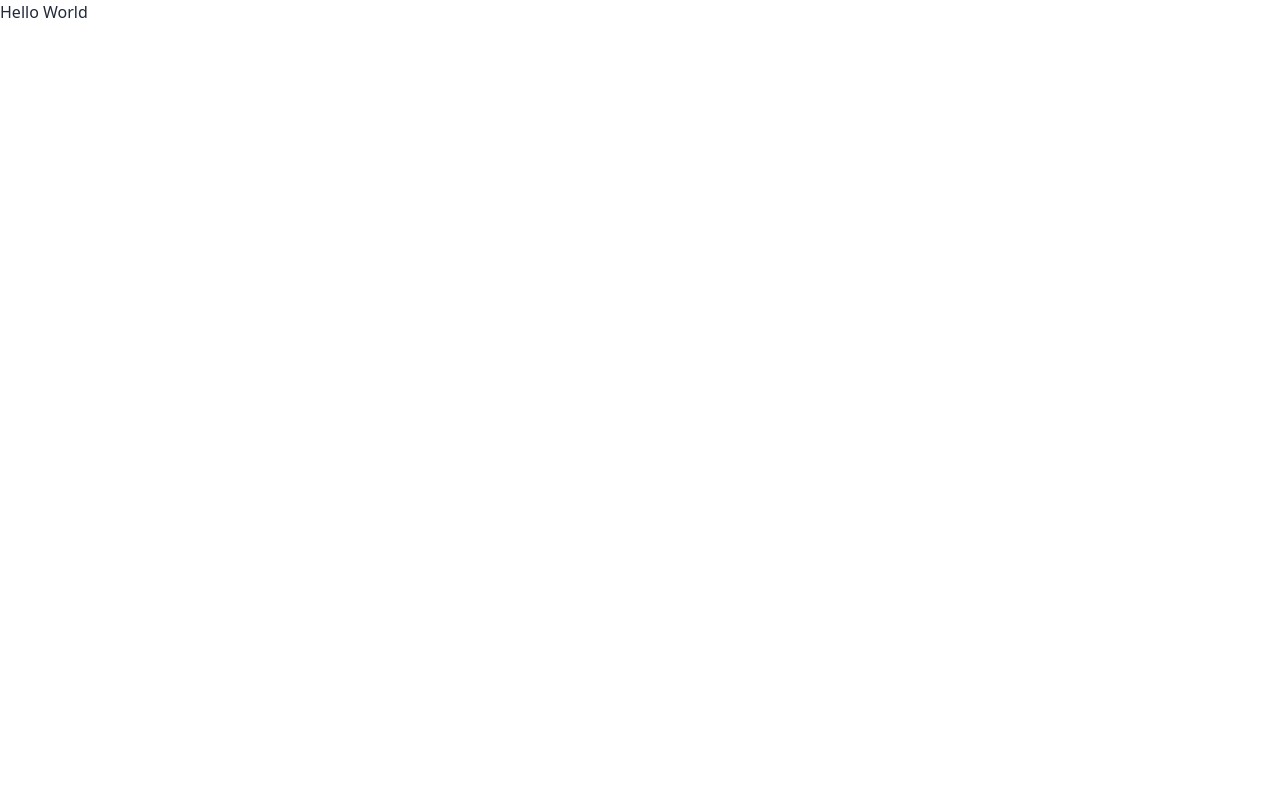
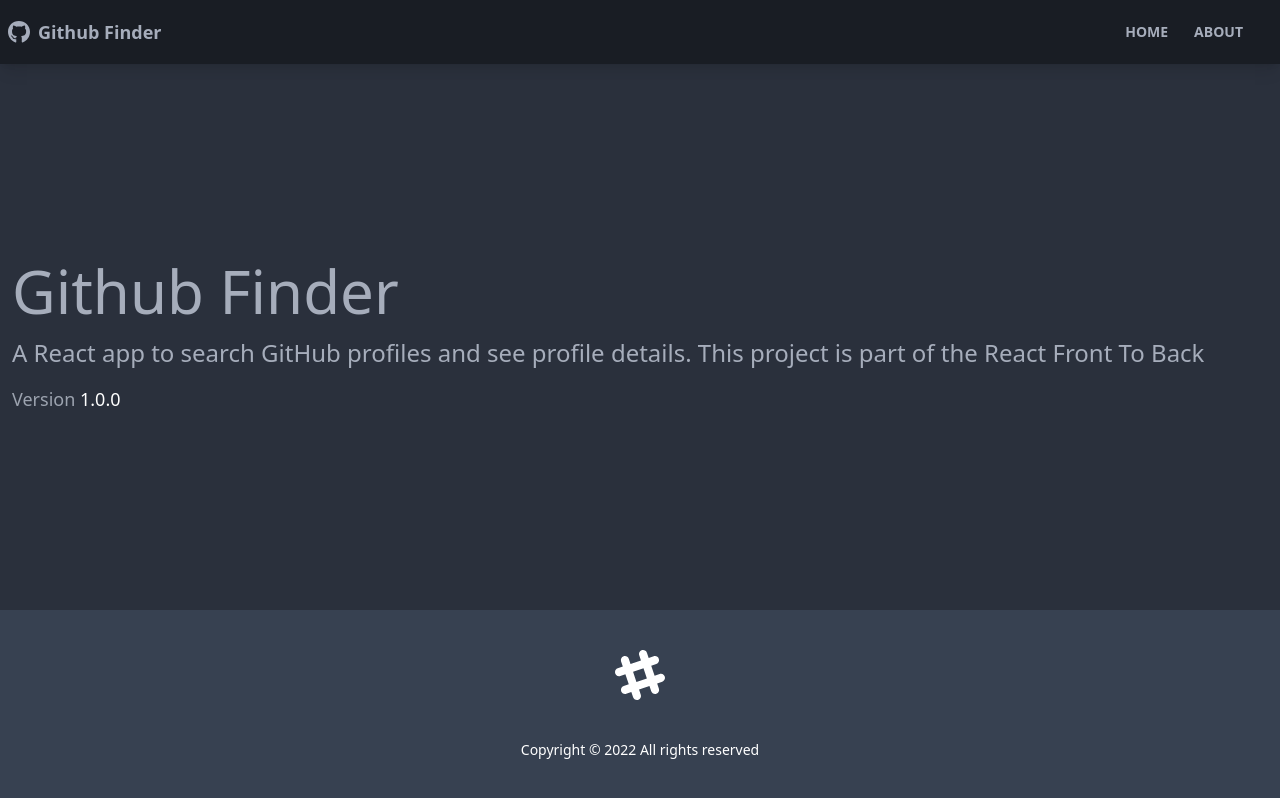
Before and after one commit to sumit-chandna/reactjs, a React (Create React App) app: page /about in a window 1280 px wide. Built offline with nearby package versions, Linux system fonts and the light colour scheme; no server answers.

Commit message:
basic setup

```diff
--- a/public/index.html
+++ b/public/index.html
@@ -1,14 +1,12 @@
 <!DOCTYPE html>
-<html lang="en">
+<html lang="en" data-theme="dark">
+
 <head>
   <meta charset="utf-8" />
   <link rel="icon" href="%PUBLIC_URL%/favicon.ico" />
   <meta name="viewport" content="width=device-width, initial-scale=1" />
   <meta name="theme-color" content="#000000" />
-    <meta
-      name="description"
-      content="Web site created using create-react-app"
-    />
+  <meta name="description" content="Web site created using create-react-app" />
   <link rel="apple-touch-icon" href="%PUBLIC_URL%/logo192.png" />
   <!--
       manifest.json provides metadata used when your web app is installed on a
@@ -24,8 +22,9 @@
       work correctly both with client-side routing and a non-root public URL.
       Learn how to configure a non-root public URL by running `npm run build`.
     -->
-    <title>React App</title>
+  <title>Github-Finder</title>
 </head>
+
 <body>
   <noscript>You need to enable JavaScript to run this app.</noscript>
   <div id="root"></div>
@@ -40,4 +39,5 @@
       To create a production bundle, use `npm run build` or `yarn build`.
     -->
 </body>
+
 </html>
--- a/src/App.js
+++ b/src/App.js
@@ -1,10 +1,30 @@
 
+import { BrowserRouter as Router, Route, Routes } from 'react-router-dom';
+import Footer from './components/layout/Footer';
+import Navbar from './components/layout/Navbar';
+import { GithubProvider } from './context/github/GithubContext';
+import About from './pages/About';
+import Home from './pages/Home';
+import NotFound from './pages/NotFound';
 
 function App() {
   return (
-    <div>
-      <h1 >Hello World</h1>
-    </div>
+    <GithubProvider>
+      <Router>
+        <div className='flex flex-col justify-between h-screen'>
+          <Navbar />
+          <main className='container mx-auto px-3 pb-12'>
+            <Routes>
+              <Route path='/' element={<Home />} />
+              <Route path='/about' element={<About />} />
+              <Route path='/notfound' element={<NotFound />} />
+              <Route path='/*' element={<NotFound />} />
+            </Routes>
+          </main>
+          <Footer />
+        </div>
+      </Router>
+    </GithubProvider>
   );
 }
 
--- /dev/null
+++ b/src/components/layout/Footer.jsx
@@ -0,0 +1,22 @@
+import React from 'react'
+
+function Footer() {
+    const footerYear = new Date().getFullYear();
+    return (
+        <footer className='footer p-10 bg-gray-700 text-primary-content footer-center'>
+            <svg
+                width='50'
+                height='50'
+                viewBox='0 0 24 24'
+                xmlns='http://www.w3.org/2000/svg'
+                fillRule='evenodd'
+                clipRule='evenodd'
+                className='inline-block fill-current'>
+                <path d='M22.672 15.226l-2.432.811.841 2.515c.33 1.019-.209 2.127-1.23 2.456-1.15.325-2.148-.321-2.463-1.226l-.84-2.518-5.013 1.677.84 2.517c.391 1.203-.434 2.542-1.831 2.542-.88 0-1.601-.564-1.86-1.314l-.842-2.516-2.431.809c-1.135.328-2.145-.317-2.463-1.229-.329-1.018.211-2.127 1.231-2.456l2.432-.809-1.621-4.823-2.432.808c-1.355.384-2.558-.59-2.558-1.839 0-.817.509-1.582 1.327-1.846l2.433-.809-.842-2.515c-.33-1.02.211-2.129 1.232-2.458 1.02-.329 2.13.209 2.461 1.229l.842 2.515 5.011-1.677-.839-2.517c-.403-1.238.484-2.553 1.843-2.553.819 0 1.585.509 1.85 1.326l.841 2.517 2.431-.81c1.02-.33 2.131.211 2.461 1.229.332 1.018-.21 2.126-1.23 2.456l-2.433.809 1.622 4.823 2.433-.809c1.242-.401 2.557.484 2.557 1.838 0 .819-.51 1.583-1.328 1.847m-8.992-6.428l-5.01 1.675 1.619 4.828 5.011-1.674-1.62-4.829z'></path>
+            </svg>
+            <p>Copyright &copy; {footerYear} All rights reserved</p>
+        </footer>
+    )
+}
+
+export default Footer
--- /dev/null
+++ b/src/components/layout/Navbar.jsx
@@ -0,0 +1,32 @@
+import React from 'react'
+import { FaGithub } from 'react-icons/fa'
+import { Link } from 'react-router-dom'
+
+function Navbar({ title }) {
+    return (
+        <nav className='navbar mb-12 shadow-lg bg-neutral text-neutral-content'>
+            <div className="container mx-auto">
+                <div className="flex-none px-2mx-2">
+                    <FaGithub className='inline pr-2 text-3xl' />
+                    <Link to="/" className='text-lg font-bold align-middle'>
+                        {title}
+                    </Link>
+                </div>
+                <div className="flex-1 px-2 mx-2">
+                    <div className="flex justify-end">
+                        <Link to="/" className='btn btn-ghost btn-sm rounded-btn'>
+                            Home
+                        </Link>
+                        <Link to="/about" className='btn btn-ghost btn-sm rounded-btn'>
+                            About
+                        </Link>
+                    </div>
+                </div>
+            </div>
+        </nav>
+    )
+}
+Navbar.defaultProps = {
+    title: 'Github Finder'
+}
+export default Navbar
--- /dev/null
+++ b/src/components/layout/Spinner.jsx
@@ -0,0 +1,11 @@
+import React from 'react'
+import spinner from './assets/spinner.gif'
+function Spinner() {
+    return (
+        <div className='w-100 mt-20 '>
+            <img width={180} className='text-center mx-auto' src={spinner} alt='Loading...' />
+        </div>
+    )
+}
+
+export default Spinner
--- /dev/null
+++ b/src/components/users/UserItem.jsx
@@ -0,0 +1,33 @@
+import React from 'react'
+import { Link } from 'react-router-dom'
+import PropTypes from 'prop-types'
+
+function UserItem({ user: { login, avatar_url } }) {
+    return (
+        <div className='card shadow-md compact side bg-base-100'>
+            <div className='flex-row items-center space-x-4 card-body'>
+                <div>
+                    <div className='avatar'>
+                        <div className='rounded-full shadow w-14 h-14'>
+                            <img src={avatar_url} alt='Profile' />
+                        </div>
+                    </div>
+                </div>
+                <div>
+                    <h2 className='card-title'>{login}</h2>
+                    <Link
+                        className='text-base-content text-opacity-40'
+                        to={`/user/${login}`}>
+                        Visit Profile
+                    </Link>
+                </div>
+            </div>
+        </div>
+    )
+}
+
+UserItem.propTypes = {
+    user: PropTypes.object.isRequired,
+}
+
+export default UserItem
--- /dev/null
+++ b/src/components/users/UserResults.jsx
@@ -0,0 +1,21 @@
+import React, { useContext } from 'react';
+import GithubContext from '../../context/github/GithubContext';
+import Spinner from '../layout/Spinner';
+import UserItem from './UserItem';
+
+
+function UserResults() {
+    const { users, isLoading } = useContext(GithubContext);
+
+    if (!isLoading && (!users || users.length === 0)) {
+        return <p>No Users</p>
+    }
+    return isLoading ? <Spinner /> :
+        <div className='grid grid-cols-1 gap-8 xl:grid-cols-4 lg:grid-cols-3 md:grid-cols-2'>
+            {users.map((user) => (
+                <UserItem key={user.id} user={user} />
+            ))}
+        </div>
+}
+
+export default UserResults
--- /dev/null
+++ b/src/context/github/GithubContext.jsx
@@ -0,0 +1,30 @@
+import React, { createContext, useEffect, useState } from 'react'
+
+const GithubContext = createContext()
+export const GithubProvider = ({ children }) => {
+    const [users, setUsers] = useState([])
+    const [isLoading, setIsLoading] = useState(true)
+
+    const fetchUsers = async () => {
+        const response = await fetch(`${process.env.REACT_APP_GITHUB_URL}/users`,
+            {
+                headers: {
+                    Authorization: `token ${process.env.REACT_APP_GITHUB_TOKEN}`
+                }
+            }
+        )
+        const data = await response.json()
+        setUsers(data)
+        setIsLoading(false)
+    }
+    useEffect(() => {
+        fetchUsers()
+    }, [])
+    return <GithubContext.Provider value={{
+        users,
+        isLoading
+    }}>
+        {children}
+    </GithubContext.Provider>
+}
+export default GithubContext
--- /dev/null
+++ b/src/pages/About.jsx
@@ -0,0 +1,22 @@
+import React from 'react'
+
+function About() {
+  return (
+    <>
+      <h1 className='text-6xl mb-4'>Github Finder</h1>
+      <p className='mb-4 text-2xl font-light'>
+        A React app to search GitHub profiles and see profile details. This
+        project is part of the
+        <a href='https://www.udemy.com/course/modern-react-front-to-back/'>
+          {' '}
+          React Front To Back
+        </a>
+      </p>
+      <p className='text-lg text-gray-400'>
+        Version <span className='text-white'>1.0.0</span>
+      </p>
+    </>
+  )
+}
+
+export default About
--- /dev/null
+++ b/src/pages/Home.jsx
@@ -0,0 +1,13 @@
+import React from 'react'
+import UserResults from '../components/users/UserResults'
+
+
+function Home() {
+  return (
+    <>
+      <UserResults />
+    </>
+  )
+}
+
+export default Home
--- /dev/null
+++ b/src/pages/NotFound.jsx
@@ -0,0 +1,21 @@
+import { FaHome } from 'react-icons/fa'
+import { Link } from 'react-router-dom'
+
+function NotFound() {
+  return (
+    <div className='hero'>
+      <div className='text-center hero-content'>
+        <div className='max-w-lg'>
+          <h1 className='text-8xl font-bold mb-8'>Oops!</h1>
+          <p className='text-5xl mb-8'>404 - Page Not Found!</p>
+          <Link className='btn btn-primary btn-lg' to='/'>
+            <FaHome className='mr-2' />
+            Back To Home
+          </Link>
+        </div>
+      </div>
+    </div>
+  )
+}
+
+export default NotFound;
```
Also changed, not shown: 2 other files (tests, documents, lock files or other folders). Lines whose indentation alone changed are shown as unchanged.
